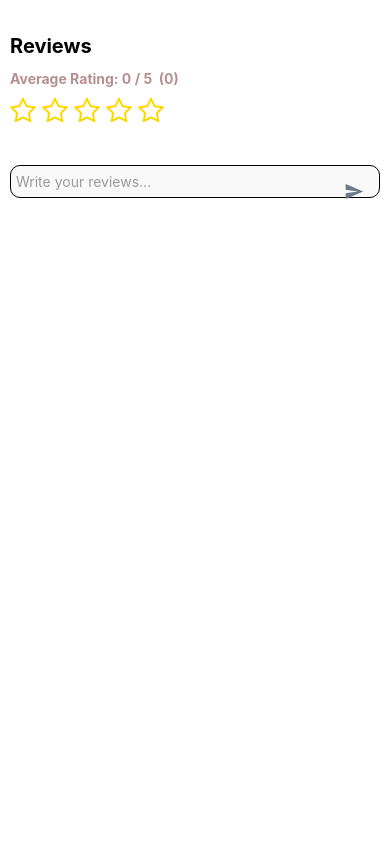
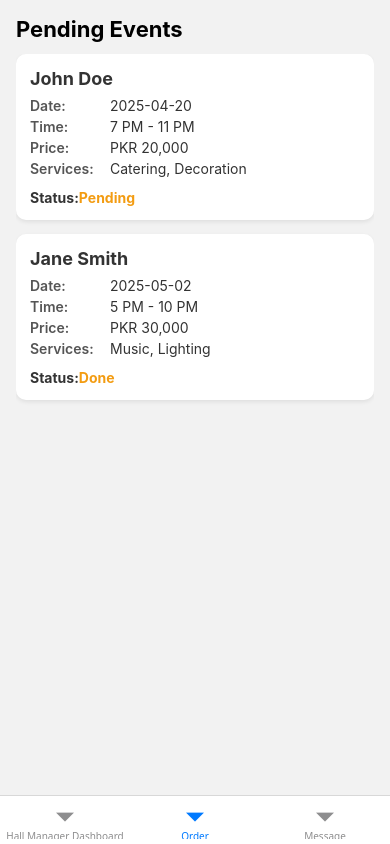
Before and after one commit to Qashu02/FYP, a React Native app in the folder MyNewProject/: screen /Order in a window 390 px wide. Built offline with nearby package versions, Linux system fonts and the light colour scheme.

Commit message:
ORDER SCREEN UPDATED

```diff
--- a/MyNewProject/App.js
+++ b/MyNewProject/App.js
@@ -12,17 +12,14 @@ import ReviewSection from './components/Blog/ReviewSection';
 
 import LoginScreen from './Screens/LoginScreen'
 import ReviewScreen from './Screens/ReviewScreen';
+import ManagerTabNavigation from './Navigation/ManagerTabNavigation';
 
 export default function App() {
 
   return (
-    <View style={styles.container}>
-    <ReviewScreen/>
-
-
-
-
-    </View>
+   <NavigationContainer>
+    <ManagerTabNavigation/>
+   </NavigationContainer>
 
 
   );
--- a/MyNewProject/Screens/OrderScreen.js
+++ b/MyNewProject/Screens/OrderScreen.js
@@ -1,6 +1,5 @@
 import React, { useState } from 'react';
 import { View, FlatList, Text, StyleSheet } from 'react-native';
-import OrderCard from '../components/HallManager/OrderCard';
 
 const sampleOrders = [
   {
@@ -9,7 +8,7 @@ const sampleOrders = [
     date: '2025-04-20',
     time: '7 PM - 11 PM',
     status: 'Pending',
-    price: '₹20,000',
+    price: 'PKR 20,000',
     services: ['Catering', 'Decoration'],
   },
   {
@@ -17,32 +16,61 @@ const sampleOrders = [
     customerName: 'Jane Smith',
     date: '2025-05-02',
     time: '5 PM - 10 PM',
-    status: 'Accepted',
-    price: '₹30,000',
+    status: 'Done',
+    price: 'PKR 30,000',
     services: ['Music', 'Lighting'],
   },
 ];
 
 export default function OrderScreen() {
-  const [orders, setOrders] = useState(sampleOrders);
 
-  const updateStatus = (id, newStatus) => {
-    const updated = orders.map(order =>
-      order.id === id ? { ...order, status: newStatus } : order
-    );
-    setOrders(updated);
-  };
+
+
+
+  const renderOrder = ({ item }) => (
+    <View style={styles.card}>
+      <Text style={styles.name}>{item.customerName}</Text>
+
+      <View style={styles.row}>
+        <Text style={styles.label}>Date:</Text>
+        <Text style={styles.value}>{item.date}</Text>
+      </View>
+
+      <View style={styles.row}>
+        <Text style={styles.label}>Time:</Text>
+        <Text style={styles.value}>{item.time}</Text>
+      </View>
+
+      <View style={styles.row}>
+        <Text style={styles.label}>Price:</Text>
+        <Text style={styles.value}>{item.price}</Text>
+      </View>
+
+      <View style={styles.row}>
+        <Text style={styles.label}>Services:</Text>
+        <Text style={styles.value}>{item.services.join(', ')}</Text>
+      </View>
+
+      <View style={styles.statusRow}>
+        <Text style={styles.statusLabel}>Status:</Text>
+        <Text style={[styles.statusValue, { color: '#f39c12' }]}>
+          {item.status}
+        </Text>
+      </View>
+    </View>
+  );
 
   return (
     <View style={styles.container}>
-      <Text style={styles.title}>Your Orders</Text>
+      <Text style={styles.title}>Pending Events</Text>
       <FlatList
-        data={orders}
+        data={sampleOrders}
         keyExtractor={item => item.id}
-        renderItem={({ item }) => (
-          <OrderCard order={item} onStatusChange={updateStatus} />
-        )}
-        ListEmptyComponent={<Text>No orders available.</Text>}
+        renderItem={renderOrder}
+        ListEmptyComponent={
+          <Text style={styles.emptyText}>No pending events.</Text>
+        }
+        contentContainerStyle={{ paddingBottom: 30 }}
       />
     </View>
   );
@@ -51,11 +79,57 @@ export default function OrderScreen() {
 const styles = StyleSheet.create({
   container: {
     padding: 16,
-    marginTop: 50,
+
   },
   title: {
     fontSize: 22,
     fontWeight: 'bold',
     marginBottom: 12,
   },
+  emptyText: {
+    textAlign: 'center',
+    marginTop: 40,
+    fontSize: 16,
+    color: '#888',
+  },
+  card: {
+    backgroundColor: '#fff',
+    padding: 14,
+    borderRadius: 10,
+    marginBottom: 14,
+    shadowColor: '#000',
+    shadowOpacity: 0.08,
+    shadowOffset: { width: 0, height: 2 },
+    shadowRadius: 4,
+    elevation: 2,
+  },
+  name: {
+    fontSize: 18,
+    fontWeight: 'bold',
+    marginBottom: 8,
+    color: '#333',
+  },
+  row: {
+    flexDirection: 'row',
+    marginBottom: 4,
+  },
+  label: {
+    fontWeight: '600',
+    width: 80,
+    color: '#555',
+  },
+  value: {
+    color: '#333',
+  },
+  statusRow: {
+    flexDirection: 'row',
+    marginTop: 8,
+  },
+  statusLabel: {
+    fontWeight: 'bold',
+    color: '#333',
+  },
+  statusValue: {
+    fontWeight: 'bold',
+  },
 });
```
